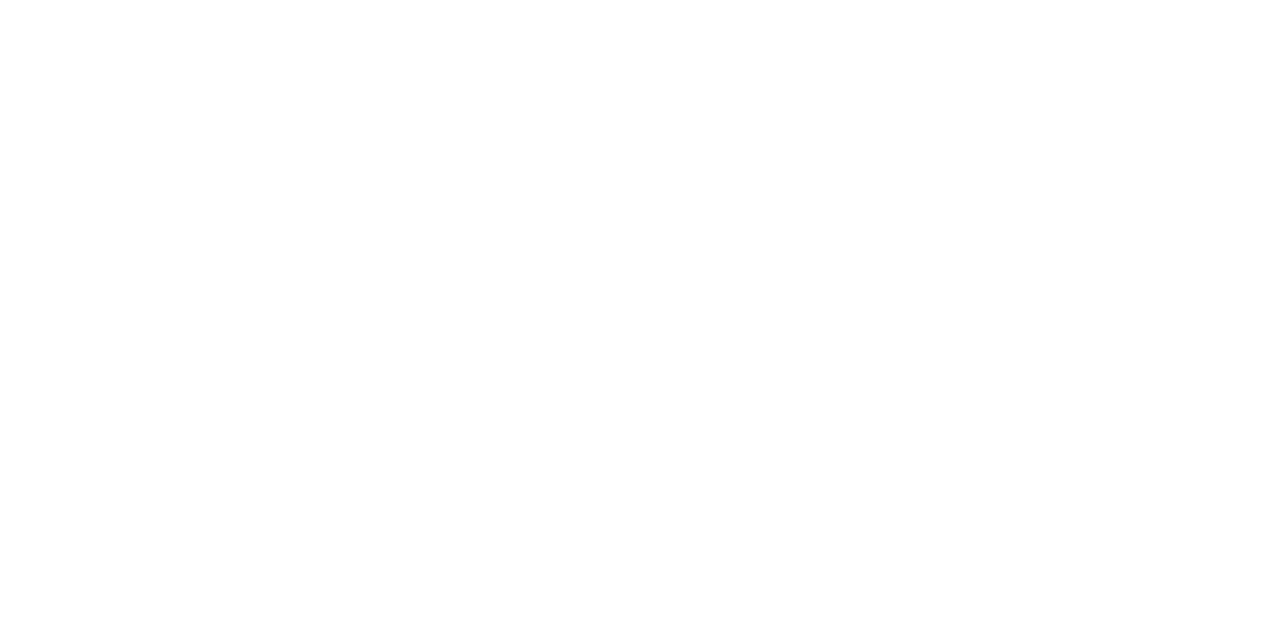
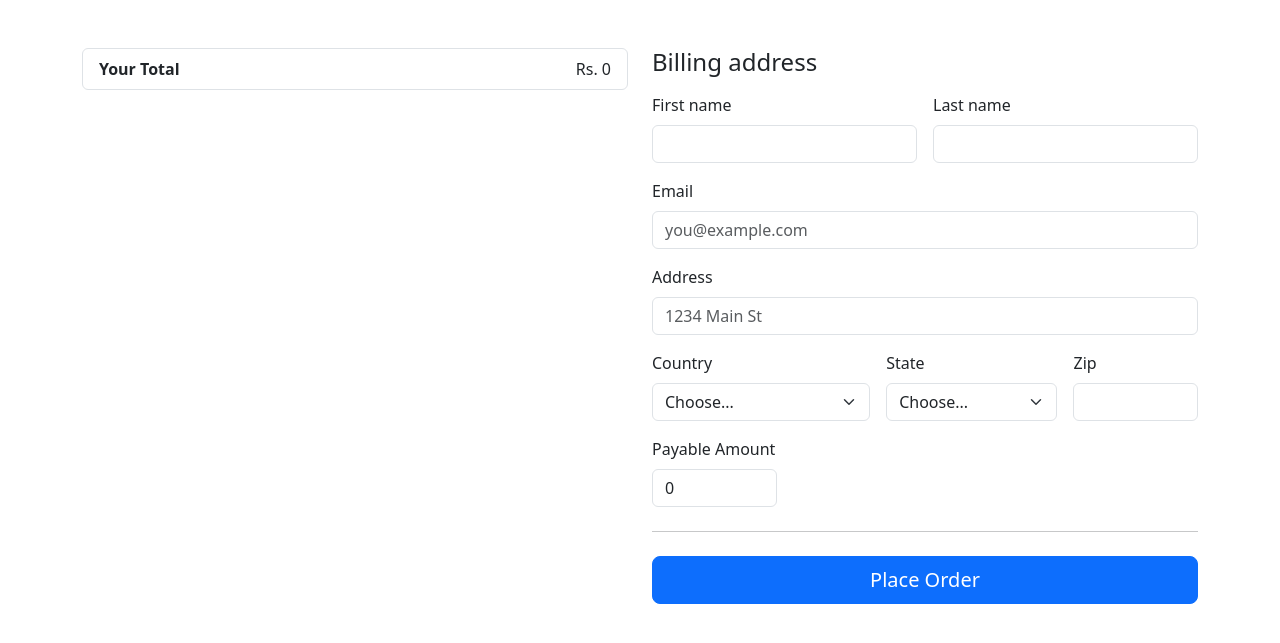
Before and after one commit to prateekkumaroriginal/Forsale_project, a Django app: page /checkout/ in a window 1280 px wide. Before the commit the part shown is empty. Shown: the top 643 px of the page. Run offline with Django 4.2, Linux system fonts and the light colour scheme.

Commit message:
Complete the project

```diff
--- a/forsale_project/shop/admin.py
+++ b/forsale_project/shop/admin.py
@@ -1,5 +1,6 @@
 from django.contrib import admin
-from .models import Product
+from .models import Product, Order
 
 # Register your models here.
 admin.site.register(Product)
+admin.site.register(Order)
--- a/forsale_project/shop/templates/shop/checkout.html
+++ b/forsale_project/shop/templates/shop/checkout.html
@@ -18,28 +18,124 @@
 <body>
     <div class="container">
         <div class="row my-5">
-            <div class="col-md-6">
+            <div class="col-md-5 col-lg-6">
                 <ul class="list-group" id="item-list">
 
                 </ul>
             </div>
+
+
+            <div class="col-md-5 col-lg-6">
+                <h4 class="mb-3">Billing address</h4>
+                <form method="post" class="needs-validation" novalidate="">
+                    {% csrf_token %}
+                    <input type="hidden" name="items" id="items">
+                    <div class="row g-3">
+                        <div class="col-sm-6">
+                            <label for="firstName" class="form-label">First name</label>
+                            <input type="text" class="form-control" id="firstName" name="firstName" placeholder=""
+                                value="" required="">
+                            <div class="invalid-feedback">
+                                Valid first name is required.
+                            </div>
+                        </div>
+
+                        <div class="col-sm-6">
+                            <label for="lastName" class="form-label">Last name</label>
+                            <input type="text" class="form-control" id="lastName" name="lastName" placeholder=""
+                                value="" required="">
+                            <div class="invalid-feedback">
+                                Valid last name is required.
+                            </div>
+                        </div>
+
+                        <div class="col-12">
+                            <label for="email" class="form-label">Email</label>
+                            <input type="email" class="form-control" id="email" name="email"
+                                placeholder="you@example.com">
+                            <div class="invalid-feedback">
+                                Please enter a valid email address for shipping updates.
+                            </div>
+                        </div>
+
+                        <div class="col-12">
+                            <label for="address" class="form-label">Address</label>
+                            <input type="text" class="form-control" id="address" name="address"
+                                placeholder="1234 Main St" required="">
+                            <div class="invalid-feedback">
+                                Please enter your shipping address.
+                            </div>
+                        </div>
+
+                        <div class="col-md-5">
+                            <label for="country" class="form-label">Country</label>
+                            <select class="form-select" id="country" name="country" required="">
+                                <option value="">Choose...</option>
+                                <option>India</option>
+                            </select>
+                            <div class="invalid-feedback">
+                                Please select a valid country.
+                            </div>
+                        </div>
+
+                        <div class="col-md-4">
+                            <label for="state" class="form-label">State</label>
+                            <select class="form-select" id="state" name="state" required="">
+                                <option value="">Choose...</option>
+                                <option>Uttar Pradesh</option>
+                            </select>
+                            <div class="invalid-feedback">
+                                Please provide a valid state.
+                            </div>
+                        </div>
+
+                        <div class="col-md-3">
+                            <label for="zip" class="form-label">Zip</label>
+                            <input type="text" class="form-control" id="zipcode" name="zipcode" placeholder=""
+                                required="">
+                            <div class="invalid-feedback">
+                                Zip code required.
+                            </div>
+                        </div>
+
+                        <div class="col-md-3">
+                            <label for="zip" class="form-label">Payable Amount</label>
+                            <input readonly="" type="text" class="form-control" id="total" name="total">
+                        </div>
+                    </div>
+
+                    <hr class="my-4">
+
+                    <button class="w-100 btn btn-primary btn-lg" type="submit">Place Order</button>
+                </form>
+            </div>
+
         </div>
     </div>
 </body>
 
 <script type="text/javascript">
-    cart = JSON.parse(localStorage.getItem('cart'))
+    let cart = JSON.parse(localStorage.getItem('cart'))
+    let total_price = 0
     for (let item in cart) {
         if (item != 'nr_items') {
             let name = cart[item][1]
             let quantity = cart[item][0]
+            let price = cart[item][2]
+            let sub_total = price * quantity
+            total_price += sub_total
             itemString = `<li class="list-group-item d-flex justify-content-between align-items-center">
                         ${name}
                         <span class="badge bg-primary rounded-pill">${quantity}</span>
+                        <span class="badge bg-warning rounded-pill">Rs. ${sub_total}</span>
                     </li>`
             $('#item-list').append(itemString)
         }
     }
+    let totalPriceString = `<li class="list-group-item d-flex justify-content-between align-items-center"><b>Your Total</b>Rs. ${total_price}</li>`
+    $('#total').val(total_price)
+    $('#item-list').append(totalPriceString)
+    $('#items').val(JSON.stringify(cart))
 </script>
 
 </html>
--- a/forsale_project/shop/views.py
+++ b/forsale_project/shop/views.py
@@ -1,5 +1,5 @@
 from django.shortcuts import render
-from .models import Product
+from .models import Product, Order
 from django.core.paginator import Paginator
 
 # Create your views here.
@@ -25,4 +25,17 @@ def detail(request, product_id):
 
 
 def checkout(request):
+    if request.method == 'POST':
+        items = request.POST.get('items', '')
+        firstname = request.POST.get('firstName', '')
+        lastname = request.POST.get('lastName', '')
+        email = request.POST.get('email', '')
+        address = request.POST.get('address', '')
+        country = request.POST.get('country', '')
+        state = request.POST.get('state', '')
+        zipcode = request.POST.get('zipcode', '')
+        total = request.POST.get('total', '')
+        print(total)
+        Order.objects.create(total=total,items=items,firstname=firstname,lastname=lastname,email=email,address=address,country=country,state=state,zipcode=zipcode)
+
     return render(request, 'shop/checkout.html')
```
Also changed, not shown: forsale_project/shop/models.py (+11 -0 lines), forsale_project/shop/templates/shop/index.html (+10 -4 lines), forsale_project/shop/migrations/0002_order_alter_product_image.py (added), forsale_project/shop/migrations/0003_order_total.py (added).
